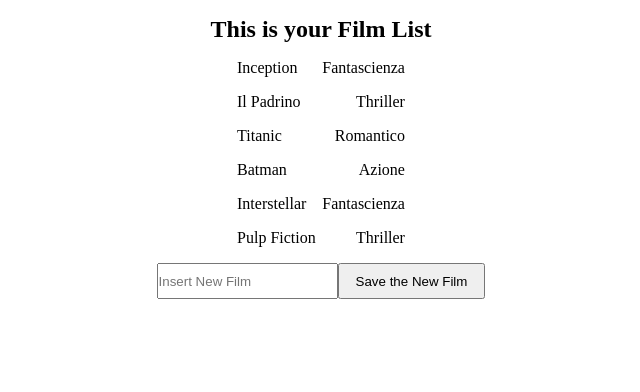
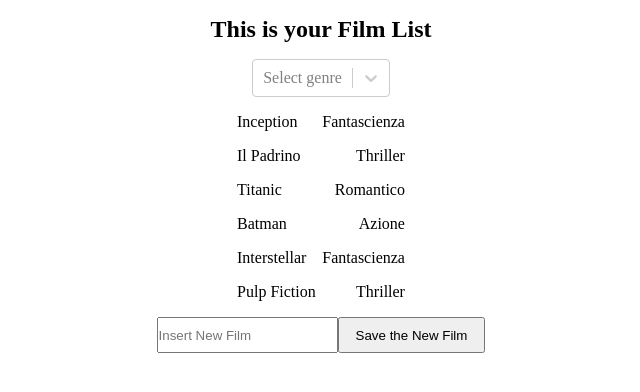
Before and after one commit to Adriano-Rotondo-dev/react-movie-filter, a React (Vite) app: page / in a window 1280 px wide. Shown: the top 392 px of the page, without its empty margins (319-959 px from the left). Built offline with nearby package versions, Linux system fonts and the light colour scheme.

Commit message:
add react-select implementation

```diff
--- a/package.json
+++ b/package.json
@@ -11,7 +11,8 @@
   },
   "dependencies": {
     "react": "^19.1.0",
-    "react-dom": "^19.1.0"
+    "react-dom": "^19.1.0",
+    "react-select": "^5.10.2"
   },
   "devDependencies": {
     "@eslint/js": "^9.30.1",
--- a/src/App.jsx
+++ b/src/App.jsx
@@ -1,12 +1,18 @@
 import { useState, useEffect } from "react";
+import Select from "react-select";
 
 import filmList from "./data/filmList";
 
 function App() {
   const [newFilm, setNewFilm] = useState("");
   const [films, setFilms] = useState(filmList);
-
-  //*crea un inserimento per il genere del film
+  const [selectedGenre, setSelectedGenre] = useState();
+  const options = [
+    { value: "Fantascienza", label: "Fantascienza" },
+    { value: "Thriller", label: "Thriller" },
+    { value: "Romantico", label: "Romantico" },
+    { value: "Azione", label: "Azione" },
+  ];
 
   function handleSubmit(e) {
     e.preventDefault();
@@ -16,6 +22,14 @@ function App() {
   return (
     <div className="container flex">
       <h2>This is your Film List</h2>
+
+      <Select
+        options={options}
+        value={selectedGenre}
+        onChange={setSelectedGenre}
+        placeholder="Select genre"
+        className="select"
+      />
       <ul className="list flex">
         {films.map((film, index) => {
           return (
```
Also changed, not shown: 1 other file (tests, documents, lock files or other folders).
